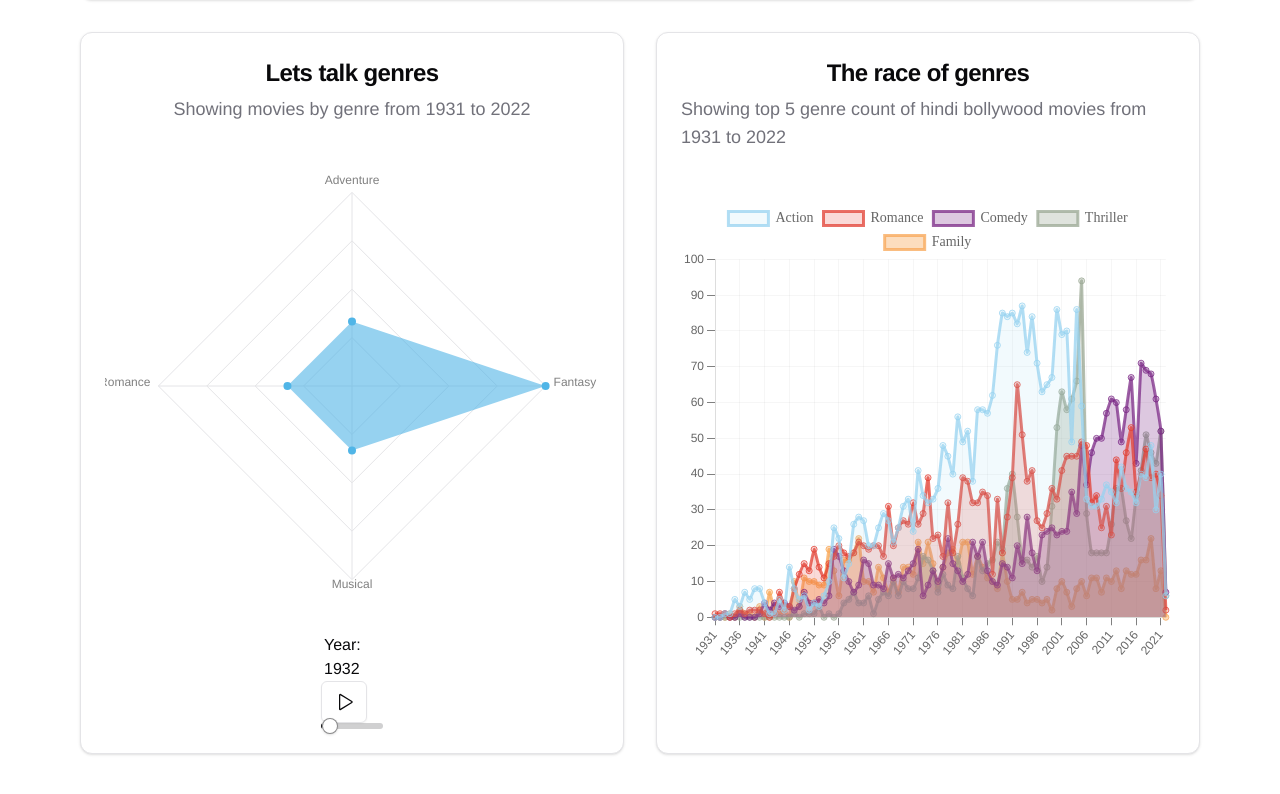
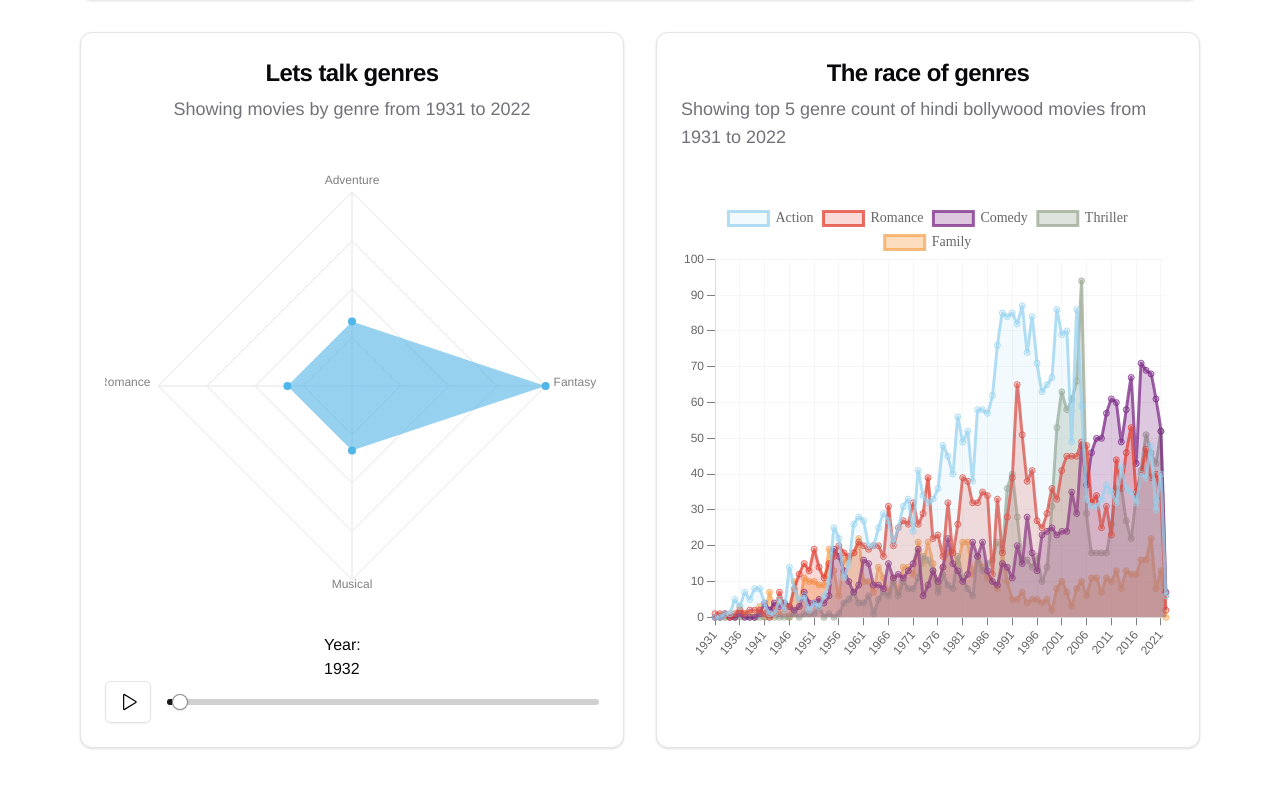
Before and after one commit to hayat-tamboli/data-vis, a Next.js app: page / in a window 1280 px wide. Shown: the part 828-1622 px from the top of the page. Built offline with nearby package versions, Linux system fonts and the light colour scheme.

Commit message:
fix: radar chart card footer

```diff
--- a/src/app/radarCharts.tsx
+++ b/src/app/radarCharts.tsx
@@ -102,7 +102,7 @@ export function MyRadarChart() {
       </CardContent>
       <CardFooter className="flex flex-col items-center">
         <div className="mr-2 w-12">Year: {sliderValue[0] + 1931}</div>
-        <div>
+        <div className="flex w-full">
           <Button
             variant="outline"
             className={sliderValue[0] == 91 ? "hidden" : "px-3 py-5 mr-4"}
@@ -135,6 +135,7 @@ export function MyRadarChart() {
             max={91}
             step={1}
             onValueChange={handleSliderChange} // Use the new handler
+            className="w-full"
           />
         </div>
       </CardFooter>
```
